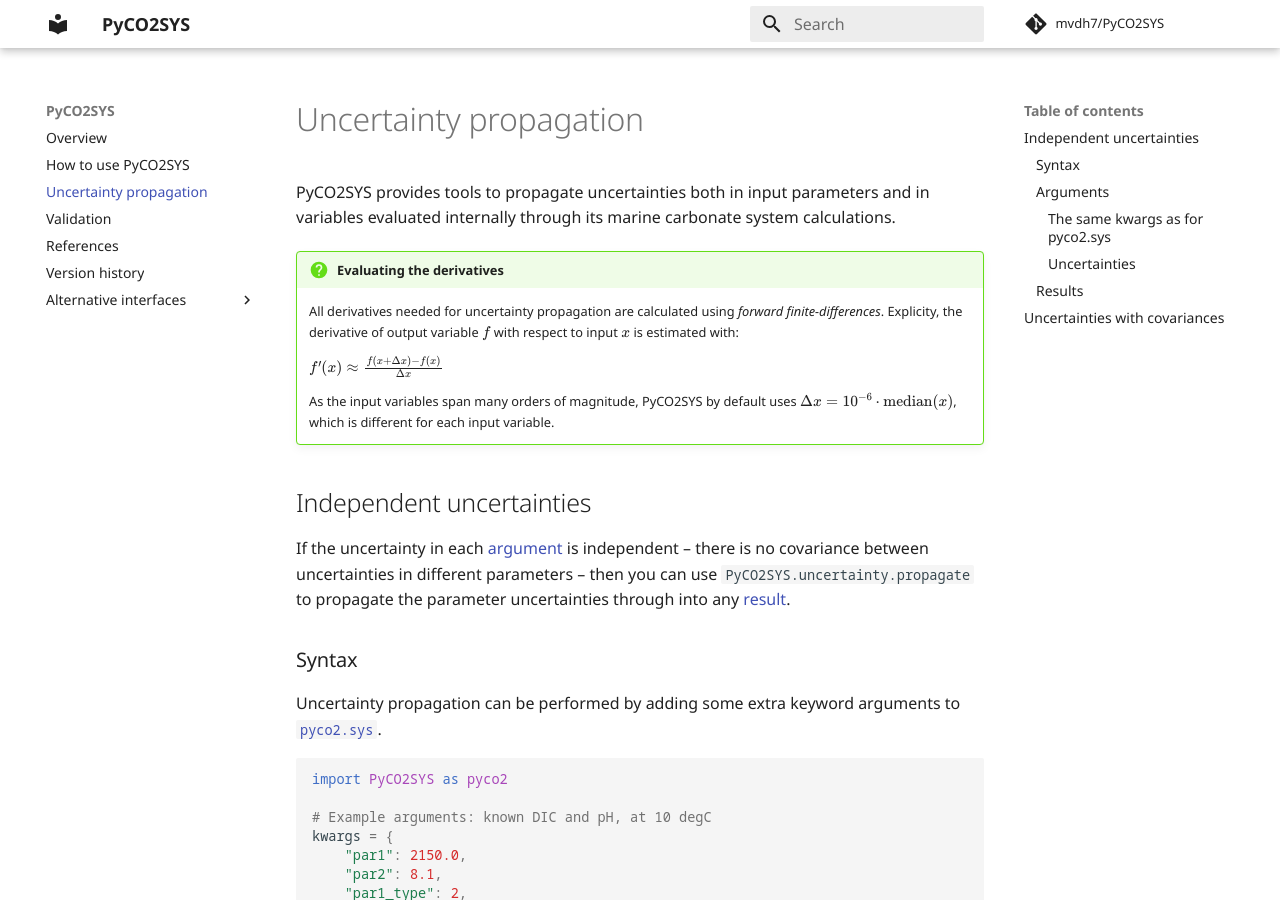
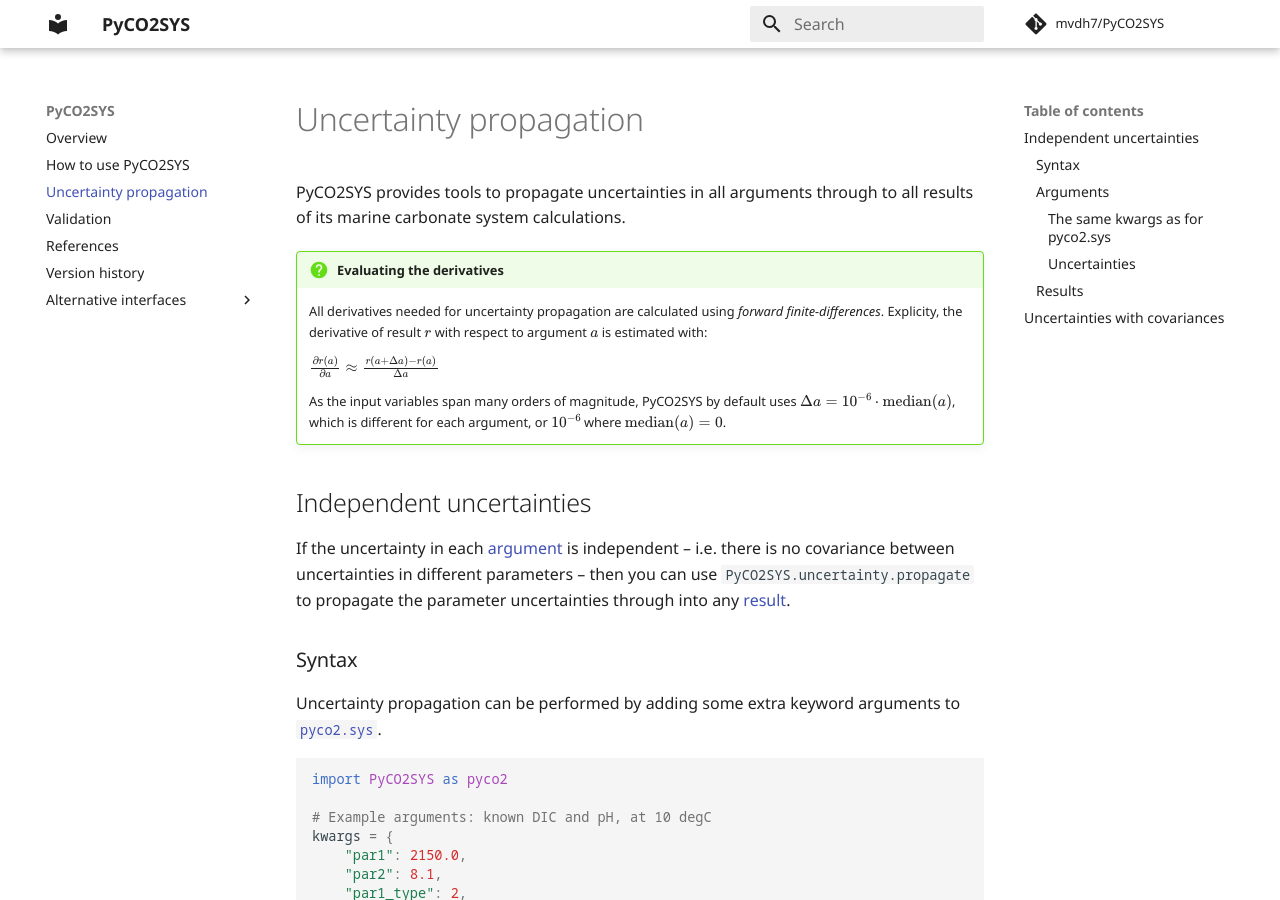
Before and after one commit to mvdh7/PyCO2SYS, an MkDocs documentation site: the page built from docs/uncertainty.md, in a window 1280 px wide and 900 px high. Built offline with MkDocs 1.6.1 and Material for MkDocs 9.7.7, drawn with Linux system fonts in a browser that asks for light colours; formulas are drawn with MathJax 3; comment, search, counter and statistics services are not loaded.

Commit message:
Improve wording

```diff
--- a/docs/uncertainty.md
+++ b/docs/uncertainty.md
@@ -1,18 +1,18 @@
 # Uncertainty propagation
 
-PyCO2SYS provides tools to propagate uncertainties both in input parameters and in variables evaluated internally through its marine carbonate system calculations.
+PyCO2SYS provides tools to propagate uncertainties in all arguments through to all results of its marine carbonate system calculations.
 
 !!! question "Evaluating the derivatives"
 
-    All derivatives needed for uncertainty propagation are calculated using *forward finite-differences*.  Explicity, the derivative of output variable $f$ with respect to input $x$ is estimated with:
+    All derivatives needed for uncertainty propagation are calculated using *forward finite-differences*.  Explicity, the derivative of result $r$ with respect to argument $a$ is estimated with:
 
-    $f'(x) \approx \frac{f(x + \Delta x) - f(x)}{\Delta x}$
+    $\frac{\partial r(a)}{\partial a} \approx \frac{r(a + \Delta a) - r(a)}{\Delta a}$
 
-    As the input variables span many orders of magnitude, PyCO2SYS by default uses $\Delta x = 10^{-6} \cdot \mathrm{median}(x)$, which is different for each input variable.
+    As the input variables span many orders of magnitude, PyCO2SYS by default uses $\Delta a = 10^{-6} \cdot \mathrm{median}(a)$, which is different for each argument, or $10^{-6}$ where $\mathrm{median}(a) = 0$.
 
 ## Independent uncertainties
 
-If the uncertainty in each [argument](../co2sys_nd/#arguments) is independent – there is no covariance between uncertainties in different parameters – then you can use `PyCO2SYS.uncertainty.propagate` to propagate the parameter uncertainties through into any [result](../co2sys_nd/#results).
+If the uncertainty in each [argument](../co2sys_nd/#arguments) is independent – i.e. there is no covariance between uncertainties in different parameters – then you can use `PyCO2SYS.uncertainty.propagate` to propagate the parameter uncertainties through into any [result](../co2sys_nd/#results).
 
 ### Syntax
 
```
